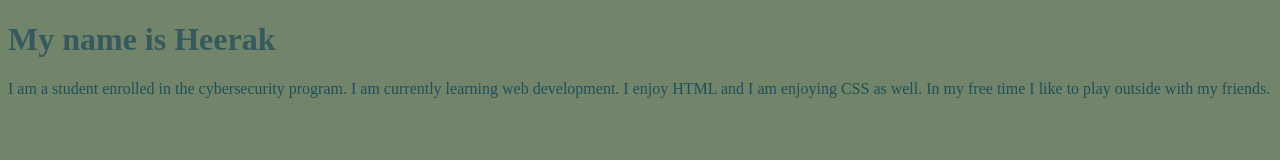
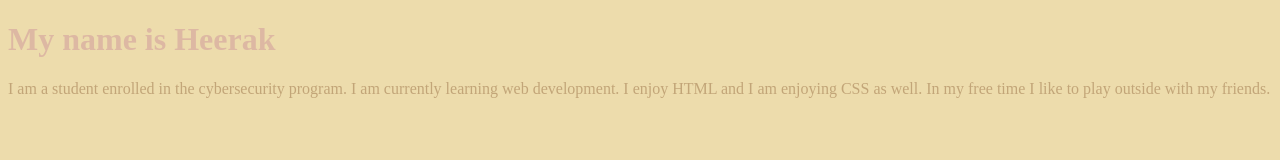
Before and after one commit to hrshah517/hrshah517.github.io, a plain HTML site: page index.html in a window 1280 px wide. Drawn offline with Linux system fonts and the light colour scheme.

Commit message:
Update index.html

```diff
--- a/index.html
+++ b/index.html
@@ -4,13 +4,13 @@
       <title>My Personal Introduction</title>
       <style>
         body{
-          background-color: #72846A;
+          background-color: #EDDCAC;
         }
         h1{
-          color: #345A5D;
+          color: #DDB8A3;
         }
         p{
-          color: #1F505A;
+          color: #C2A578;
         }
       </style>
     </head>
```
